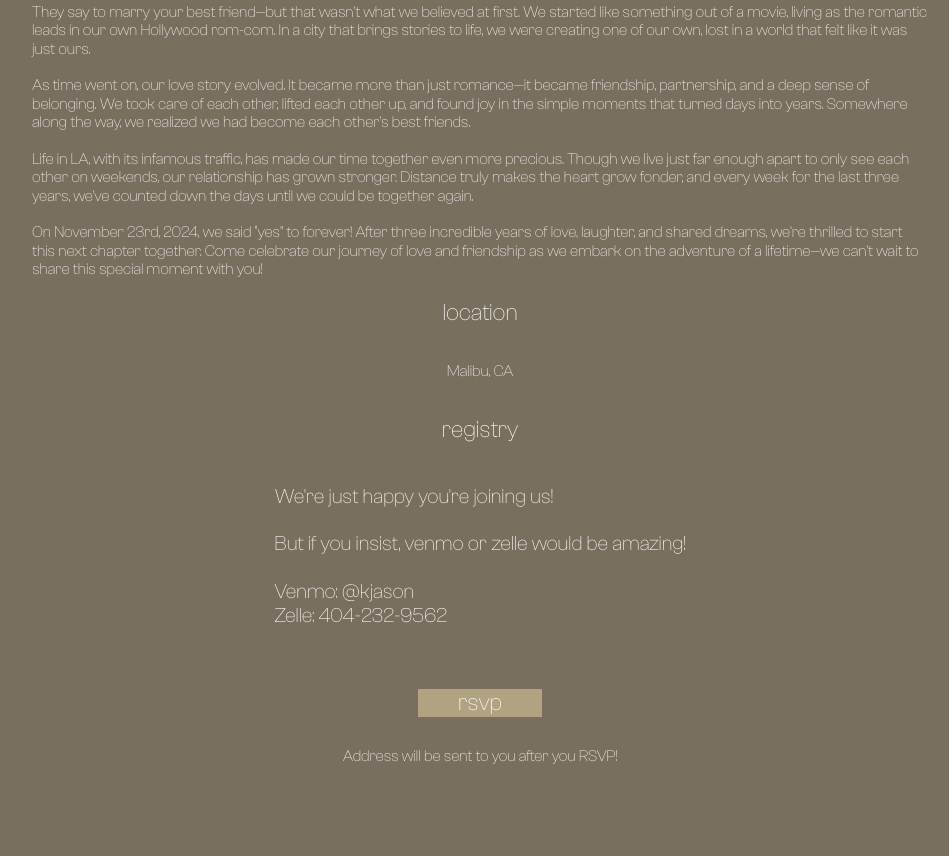
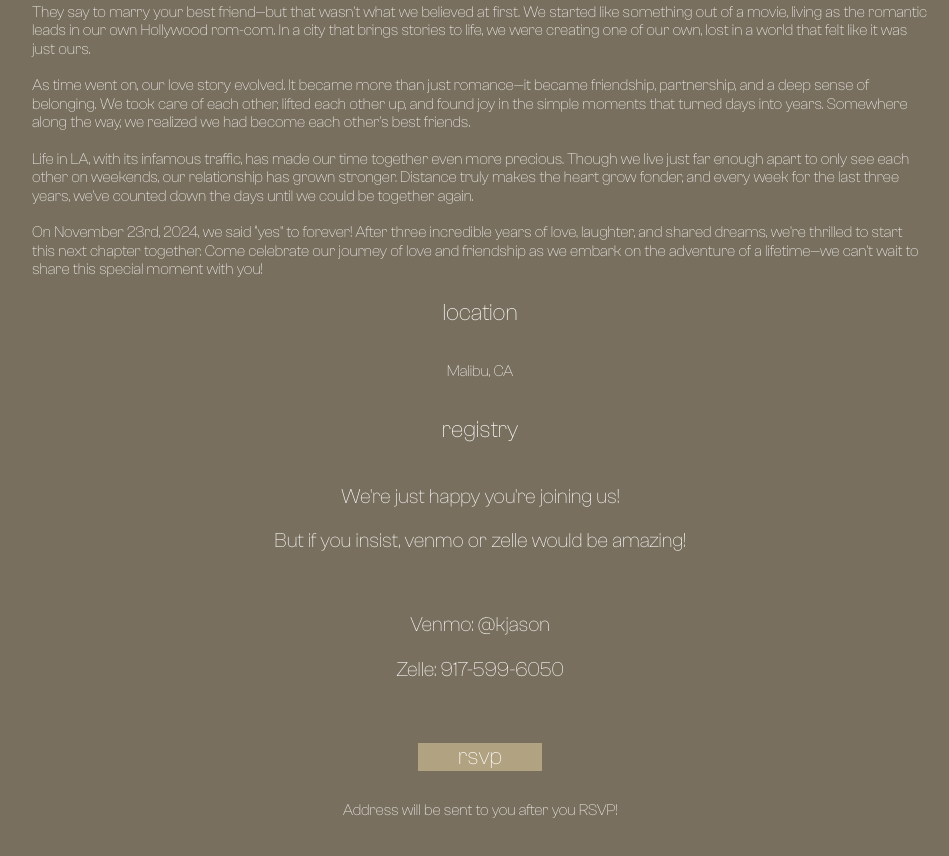
Before and after one commit to Behindtheboard/jason-hailey-wedding, a website built with webpack: page src/index.html in a window 1280 px wide. Shown: the part 956-1812 px from the top of the page, without its empty margins (160-1109 px from the left). Before the commit the page ends 1778 px from the top, so only its background shows below. Built offline with nearby package versions, Linux system fonts and the light colour scheme.

Commit message:
Finish full translation function

```diff
--- a/src/index.html
+++ b/src/index.html
@@ -64,6 +64,7 @@
       </div>
       <div id="registry-container" class="section">
         <h2>registry</h2>
+        <div id="registry-info">
           <p>
             We're just happy you're joining us! <br />
             <br />
@@ -73,6 +74,7 @@
             Zelle: 404-232-9562
           </p>
         </div>
+      </div>
       <div id="rsvp-container" class="section">
         <button id="rsvp">rsvp</button>
         <div id="rsvp-form-container"></div>
--- a/src/modules/translate.js
+++ b/src/modules/translate.js
@@ -2,9 +2,9 @@ export default function translate() {
   const languageSwitch = document.getElementById("languageSwitch");
   const menuLinks = document.querySelectorAll("li a");
   const secHeaders = document.querySelectorAll("h2");
+  const registryCtn = document.getElementById("registry-info");
 
   //change menu names
-
   const menuNames = {
     english: ["home", "our story", "location", "registry", "rsvp"],
     korean: ["홈", "우리의 이야기", "장소", "축의금", "rsvp"],
@@ -15,11 +15,9 @@ export default function translate() {
       link.textContent = textArr[i];
     });
   }
-
   menuTrans(menuNames.english);
 
   //change header names
-
   const headerNames = {
     english: ["our story", "location", "registry"],
     korean: ["우리의 이야기", "장소", "축의금"],
@@ -30,16 +28,56 @@ export default function translate() {
       header.textContent = textArr[i];
     });
   }
+  headerTrans(headerNames.english);
 
-  headerTrans(headerNames.english);
+  //change registry info
+  const regInfo = {
+    english: [
+      "We're just happy you're joining us!",
+      "But if you insist, venmo or zelle would be amazing!",
+      "",
+      "Venmo: @kjason",
+      "Zelle: 917-599-6050",
+    ],
+    korean: [
+      "저희의 시작을 함께 축하해주셔서 감사합니다!",
+      "",
+      "벤모 (Venmo): @kjason",
+      "젤 (Zelle): 917-599-6050",
+    ],
+  };
+  function registryInfo(textArr) {
+    registryCtn.innerHTML = "";
+
+    textArr.forEach((text, i) => {
+      if (text === "") {
+        registryCtn.appendChild(document.createElement("br"));
+      } else {
+        const p = document.createElement("p");
+        const textNode = document.createTextNode(text);
+        p.appendChild(textNode);
+        registryCtn.appendChild(p);
+      }
+    });
+  }
+  registryInfo(regInfo.english);
+
+  //Address info
+  const addInfo = document.getElementById("address");
+  addInfo.textContent = "Address will be sent to you after you RSVP!";
 
   languageSwitch.addEventListener("change", () => {
     if (languageSwitch.checked) {
       menuTrans(menuNames.korean);
       headerTrans(headerNames.korean);
+      registryInfo(regInfo.korean);
+      addInfo.textContent =
+        "결혼식 장소의 정확한 주소는 RSVP 후이메일로 보내 드릴게요!";
     } else {
       menuTrans(menuNames.english);
       headerTrans(headerNames.english);
+      registryInfo(regInfo.english);
+      addInfo.textContent = "Address will be sent to you after you RSVP!";
     }
   });
 }
--- a/src/styles.css
+++ b/src/styles.css
@@ -682,6 +682,7 @@ input:checked + .slider:before {
 
 #registry-container p {
   font-size: 1.3rem;
+  text-align: center;
 }
 
 /* RSVP */
```
Also changed, not shown: dist/index.html, 8 other files. Lines whose indentation alone changed are shown as unchanged.
